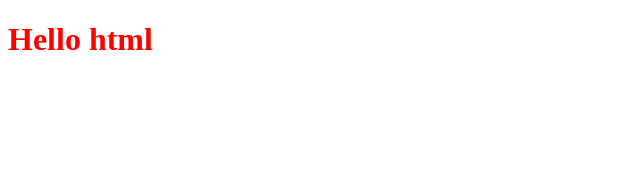
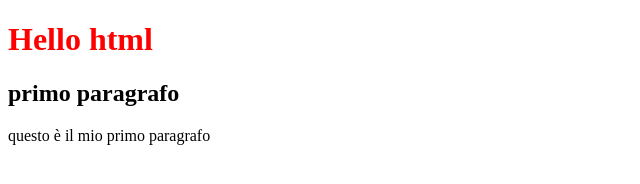
Before and after one commit to DavideSantambrogio/htmlcss-hello, a plain HTML site: page index.html in a window 1280 px wide. Shown: the whole page, without its empty margins (0-640 px from the left). Drawn offline with Linux system fonts and the light colour scheme.

Commit message:
paragrafo 1

```diff
--- a/index.html
+++ b/index.html
@@ -7,9 +7,12 @@
     <title>htmlcss-hello</title>
 </head>
 <body>
-    <h1>
-        Hello html
-    </h1>
-
+    <h1>Hello html</h1>
+    <main>
+        <section>
+        <h2>primo paragrafo</h2>
+        <p>questo è il mio primo paragrafo</p>
+        </section>
+</main>
 </body>
 </html>
```
